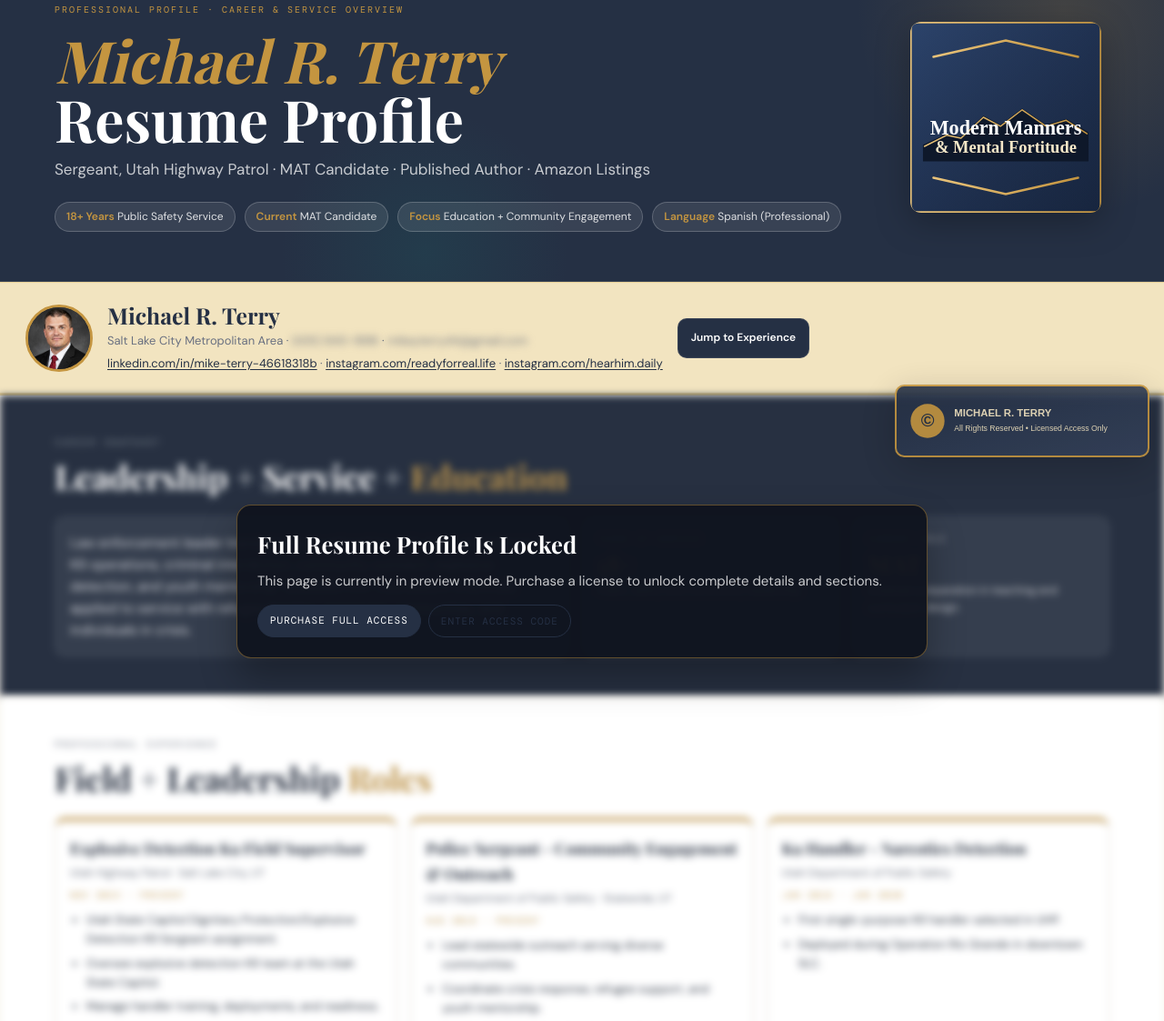
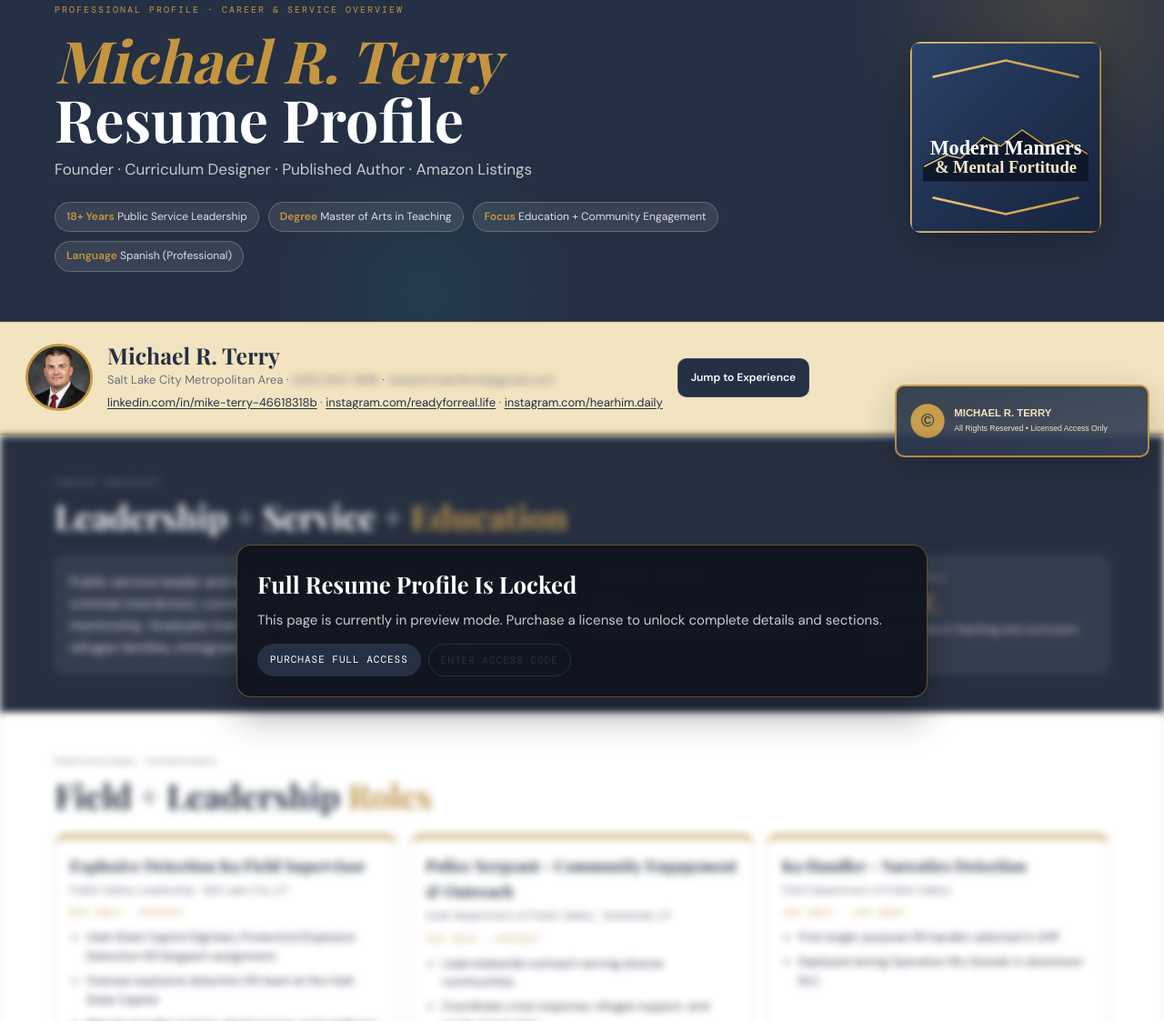
Before and after one commit to readyforreallife/readyforreal.life, a plain HTML site: page resume.html in a window 1280 px wide. Shown: the part 281-1404 px from the top of the page at 91% size. Drawn offline with nearby package versions, Linux system fonts and the light colour scheme; a web font is replaced by a local one.

Commit message:
Remove Utah Highway Patrol and personal email from public copy

```diff
--- a/resume.html
+++ b/resume.html
@@ -384,10 +384,10 @@
       <div>
         <p class="eyebrow">Professional Profile · Career & Service Overview</p>
         <h1><em>Michael R. Terry</em><br>Resume Profile</h1>
-        <p class="hero-sub">Sergeant, Utah Highway Patrol · MAT Candidate · Published Author · Amazon Listings</p>
+        <p class="hero-sub">Founder · Curriculum Designer · Published Author · Amazon Listings</p>
         <div class="chips">
-          <div class="chip"><strong>18+ Years</strong> Public Safety Service</div>
-          <div class="chip"><strong>Current</strong> MAT Candidate</div>
+          <div class="chip"><strong>18+ Years</strong> Public Service Leadership</div>
+          <div class="chip"><strong>Degree</strong> Master of Arts in Teaching</div>
           <div class="chip"><strong>Focus</strong> Education + Community Engagement</div>
           <div class="chip"><strong>Language</strong> Spanish (Professional)</div>
         </div>
@@ -403,7 +403,7 @@
       <div class="avatar"><img src="michael-terry-headshot.jpg" alt="Portrait of Michael R. Terry"></div>
       <div>
         <div class="name">Michael R. Terry</div>
-        <div class="roles">Salt Lake City Metropolitan Area · <span class="sensitive-contact">(435) 840-1896</span> · <span class="sensitive-contact">mikeyterry44@gmail.com</span></div>
+        <div class="roles">Salt Lake City Metropolitan Area · <span class="sensitive-contact">(435) 840-1896</span> · <span class="sensitive-contact">readyforreal.life44@gmail.com</span></div>
         <div class="roles"><a class="social-external" href="https://www.linkedin.com/in/mike-terry-46618318b/">linkedin.com/in/mike-terry-46618318b</a> · <a class="social-external" href="https://instagram.com/readyforreal.life">instagram.com/readyforreal.life</a> · <a class="social-external" href="https://instagram.com/hearhim.daily">instagram.com/hearhim.daily</a></div>
       </div>
       <a class="btn" href="#experience">Jump to Experience</a>
@@ -425,7 +425,7 @@
       <h2 class="section-title">Leadership + Service + <span class="accent">Education</span></h2>
       <div class="summary-grid">
         <div class="summary-main">
-          <p>Law enforcement leader transitioning to education with deep experience in K9 operations, criminal interdiction, community outreach, explosive detection, and youth mentorship. Graduate MAT coursework is actively applied to service with refugee families, immigrant communities, and individuals in crisis.</p>
+          <p>Public service leader and educator with deep experience in K9 operations, criminal interdiction, community outreach, explosive detection, and youth mentorship. Graduate training in teaching is actively applied to service with refugee families, immigrant communities, and individuals in crisis.</p>
         </div>
         <div class="metric">
           <div class="k">Years of Service</div>
@@ -434,8 +434,8 @@
         </div>
         <div class="metric">
           <div class="k">Current Role</div>
-          <div class="v">MAT</div>
-          <div class="d">Graduate preparation in teaching and curriculum design.</div>
+          <div class="v">M.A.T.</div>
+          <div class="d">Master of Arts in Teaching and curriculum design.</div>
         </div>
       </div>
     </div>
@@ -448,7 +448,7 @@
       <div class="cards3">
         <article class="card">
           <h3>Explosive Detection K9 Field Supervisor</h3>
-          <div class="meta">Utah Highway Patrol · Salt Lake City, UT</div>
+          <div class="meta">Public Safety Leadership · Salt Lake City, UT</div>
           <div class="date">Nov 2023 - Present</div>
           <ul>
             <li>Utah State Capitol Dignitary Protection/Explosive Detection K9 Sergeant assignment.</li>
```
Also changed, not shown: docs/admin/index.html (+1 -1 lines), docs/bio.html (+1 -1 lines), docs/resume.html (+1 -1 lines), index.html (+1 -1 lines).
